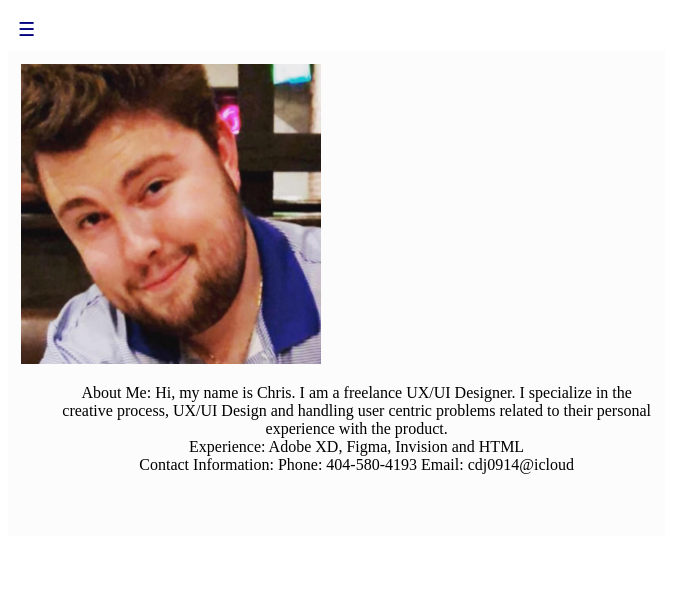
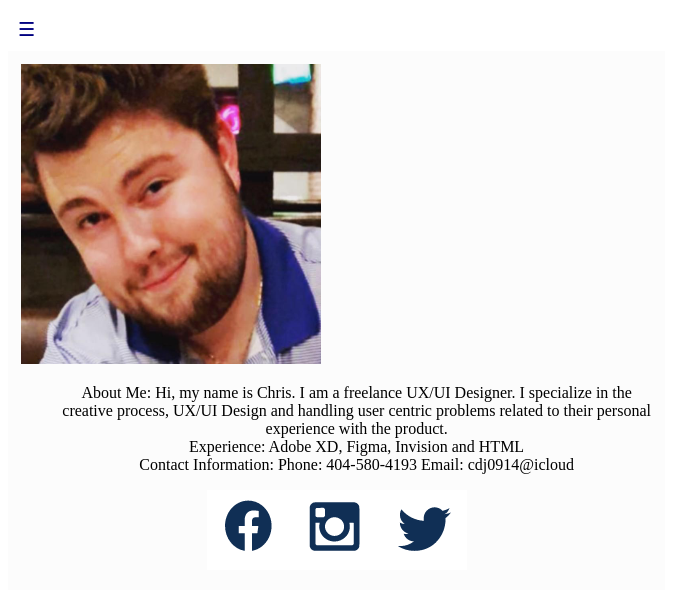
Before and after one commit to chrisjones914/UX_UI_HW_19, a plain HTML site: page index.html in a window 1280 px wide. Shown: the whole page, without its empty margins (0-692 px from the left). Drawn offline with Linux system fonts and the light colour scheme; files that its build step writes are made by us from their sources.

Commit message:
Update index.html

```diff
--- a/index.html
+++ b/index.html
@@ -89,7 +89,7 @@
 
                 <p>
 
-                <img src="Images/socialbarsample.png" alt="">
+                <img src="socialbarsample.png" alt="">
         </body>
     </head>
 </html>
```
